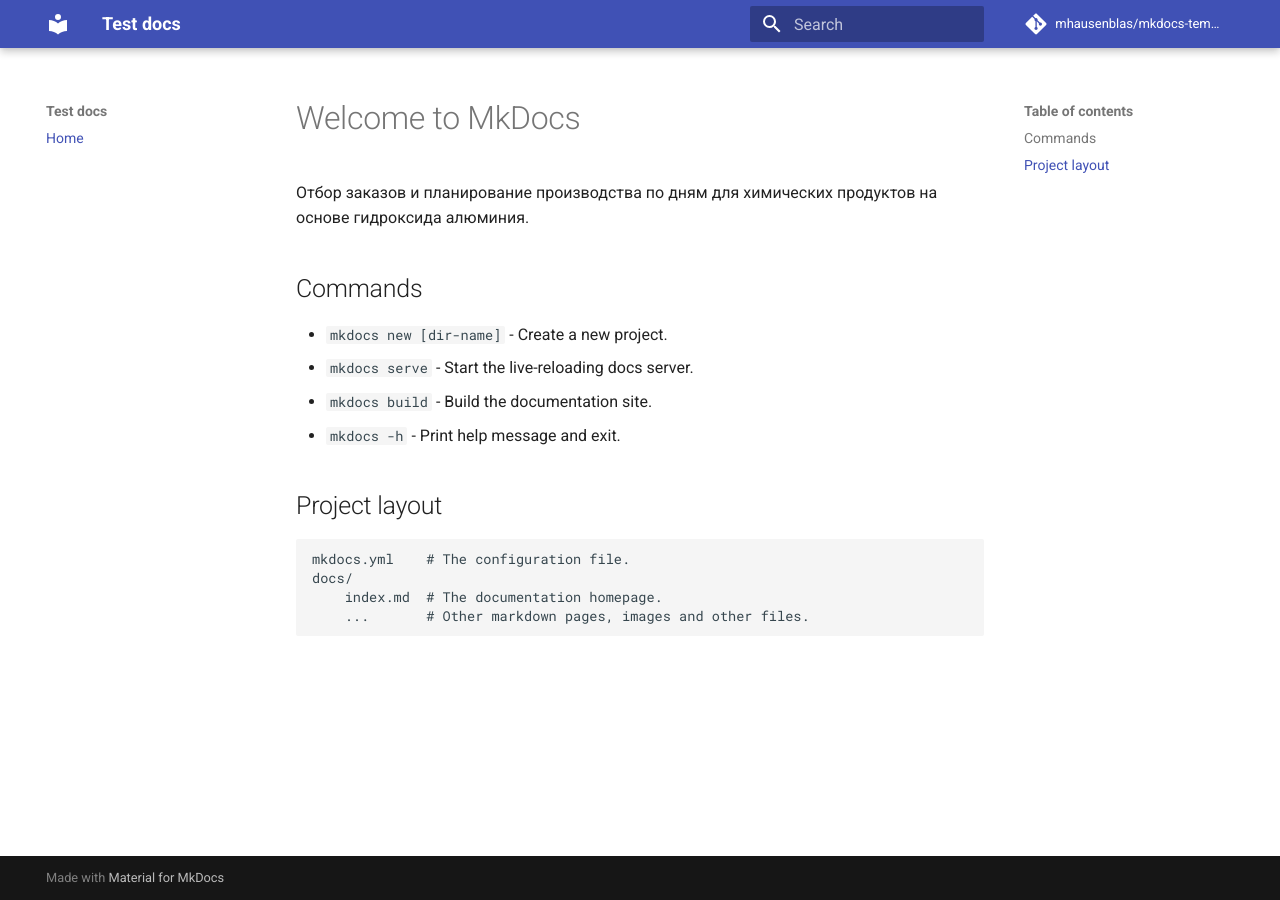
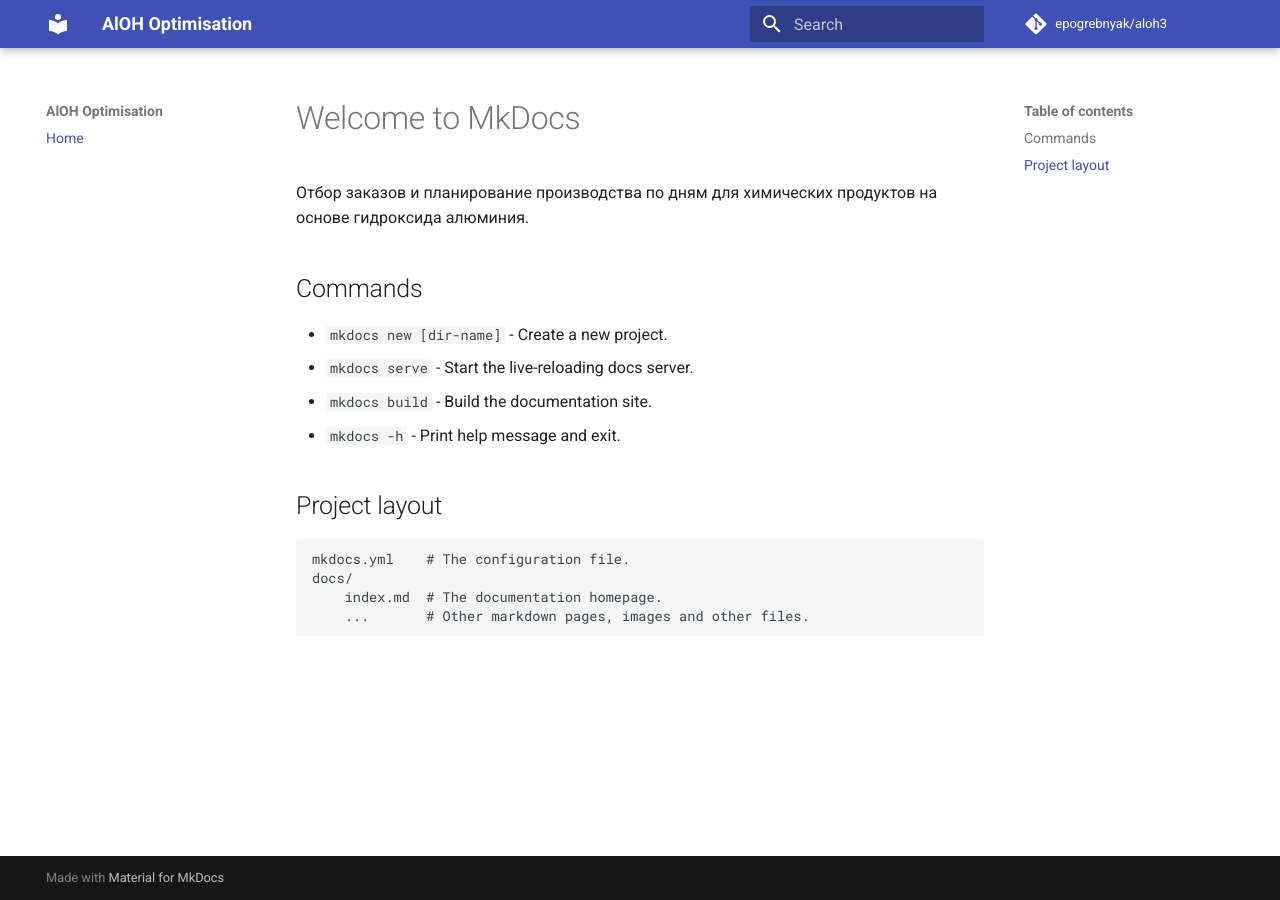
Before and after one commit to epogrebnyak/aloh, an MkDocs documentation site: the page built from docs/index.md, in a window 1280 px wide. Built offline with MkDocs 1.6.1 and Material for MkDocs 9.7.7, drawn with Linux system fonts in a browser that asks for light colours; comment, search, counter and statistics services are not loaded.

Commit message:
Update mkdocs.yml

```diff
--- a/mkdocs.yml
+++ b/mkdocs.yml
@@ -1,9 +1,9 @@
-site_name: Test docs
-site_description: 'A docs test'
-site_author: 'Michael Hausenblas'
+site_name: AlOH Optimisation
+site_description: 'Отбор заказов и планирование производства для продуктов на основе гидроксида алюминия.'
+site_author: 'E Pogrebnyak'
 docs_dir: docs/
-repo_name: 'mhausenblas/mkdocs-template'
-repo_url: 'https://github.com/mhausenblas/mkdocs-template'
+repo_name: 'epogrebnyak/aloh3'
+repo_url: 'https://github.com/epogrebnyak/aloh3'
 nav:
     - Home: index.md
 theme:
```
